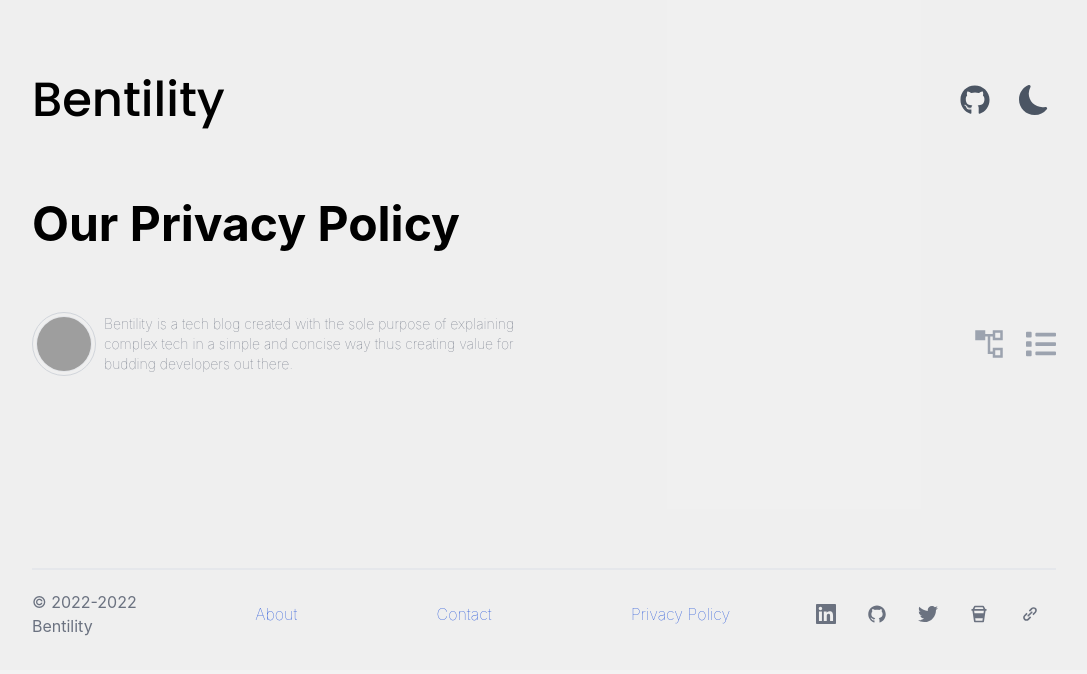
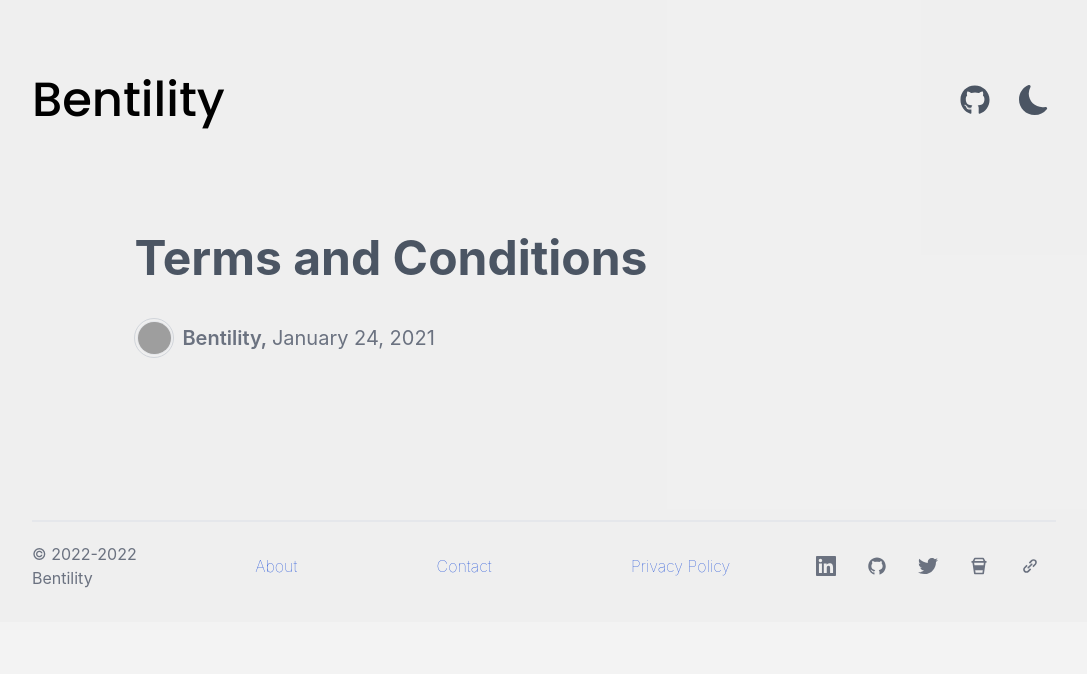
Before and after one commit to qbentil/bentility, a Next.js app: page /policy in a window 1280 px wide. Shown: the top 674 px of the page, without its empty margins (96-1183 px from the left). Built offline with nearby package versions, Linux system fonts and the light colour scheme; grey boxes are pictures that could not be loaded; a web font is replaced by a local one.

Commit message:
Update Policy with Cutom Header

```diff
--- a/pages/policy/index.tsx
+++ b/pages/policy/index.tsx
@@ -4,6 +4,7 @@ import React from 'react'
 import Hola from '../../components/Hola'
 import BlogHeader from '../../components/BlogHeader'
 import Footer from '../../components/Footer'
+import Pageheader from '../../components/PageHeader'
 
 const Policy = () => {
     return (
@@ -14,9 +15,9 @@ const Policy = () => {
             <link rel="icon" href="/favicon.ico" />
           </Head>
           <Navbar />
-          <Hola message={'Our Privacy Policy'} />
           <main className={`md:w-[80%] min-h-[40vh] `}>
-            <BlogHeader />
+          <Pageheader title='Terms and Conditions' />
+
           </main>
 
           {/* Footer */}
```
